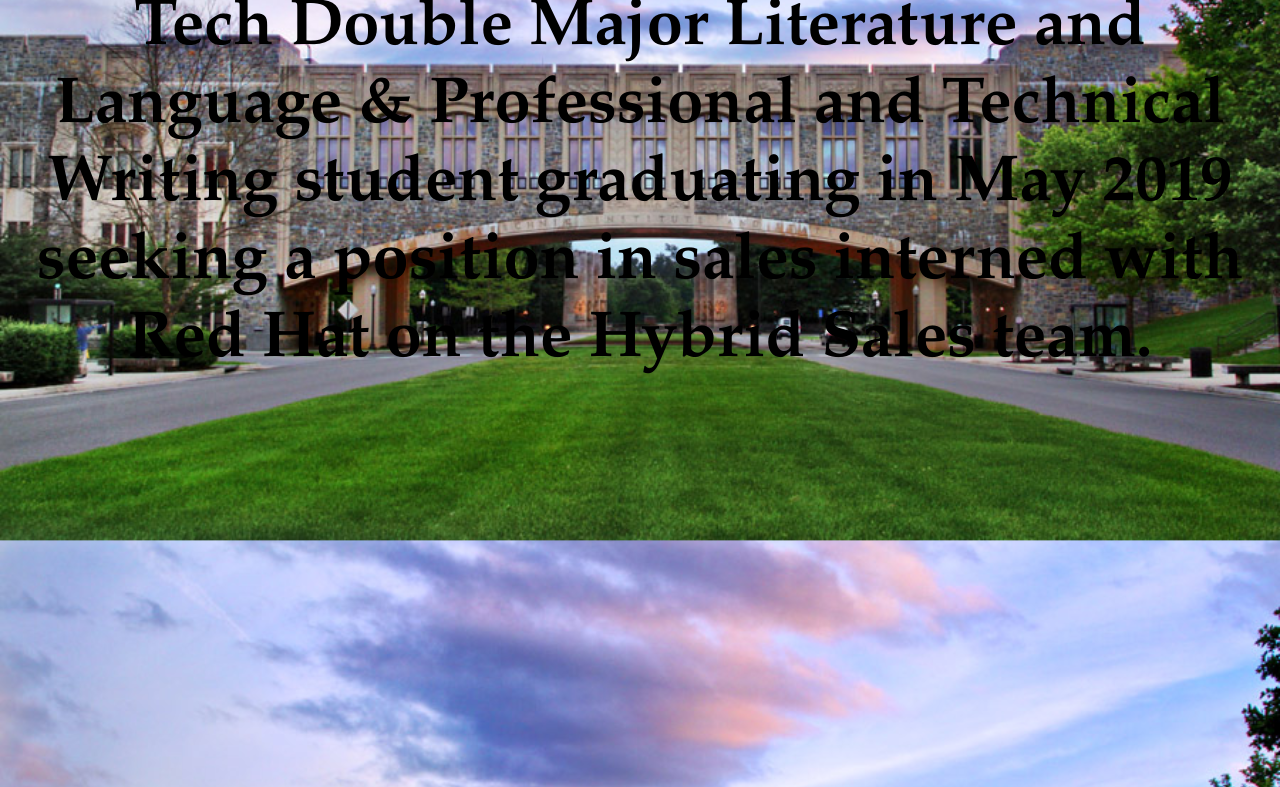
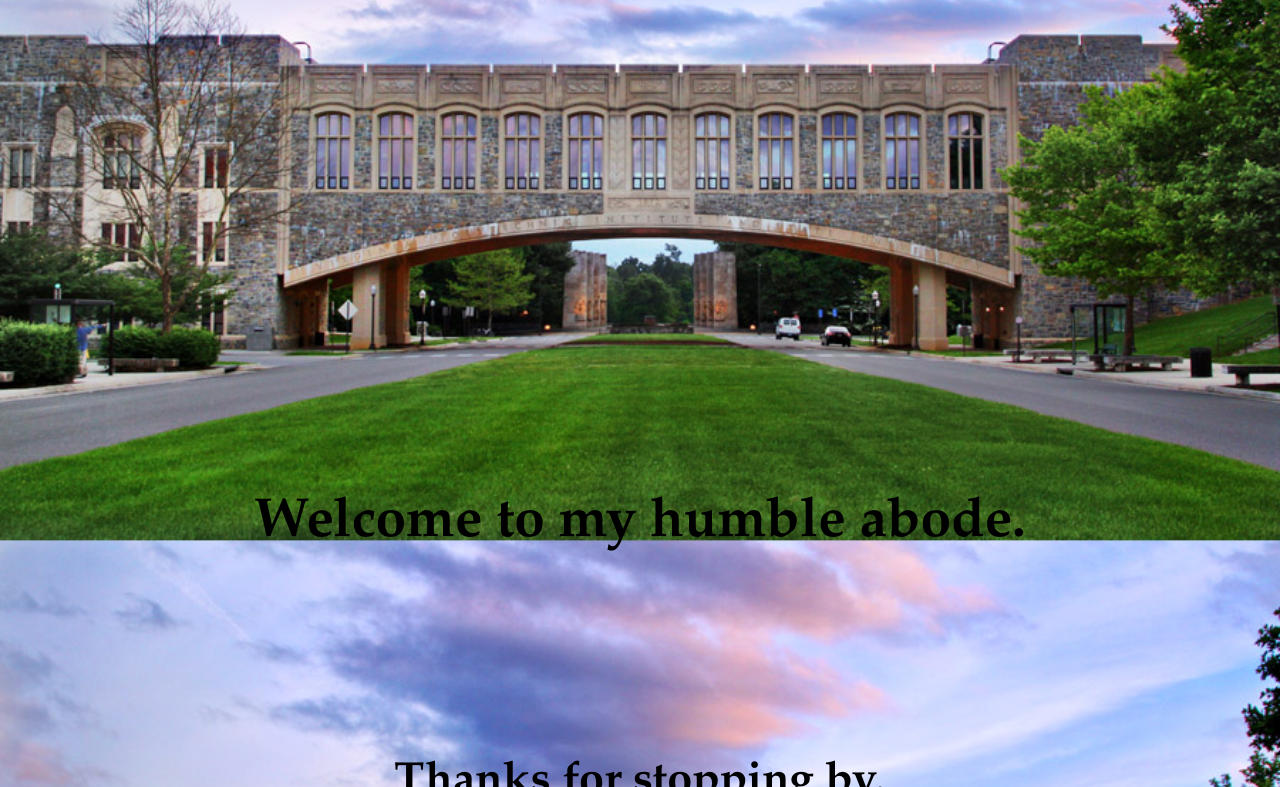
Before and after one commit to Kscarrone/engl4814f18, a plain HTML site: page index.html in a window 1280 px wide. Shown: the part 313-1100 px from the top of the page. Drawn offline with Linux system fonts and the light colour scheme.

Commit message:
more
changes

```diff
--- a/index.html
+++ b/index.html
@@ -18,9 +18,7 @@
 
   </div>
 
-    <h1>Kathleen Scarrone's Portfolio:
-      Virginia Tech Double Major Literature and Language & Professional and Technical Writing student graduating in May 2019 seeking a position in sales interned with Red Hat on the Hybrid Sales team.
-</h1>
+    <h1>Kathleen Scarrone's Portfolio</h1>
     <h2>Welcome to my humble abode.</h2>
     <h3>Thanks for stopping by.</h3>
 
--- a/main.css
+++ b/main.css
@@ -2,6 +2,7 @@
 Education
 </h1>
 <p> Virginia Polytechnic Institute and State University </P>
+
 
 <li>
 Bachelor of Arts: Double Major Literature and Language & Professional and Technical Writing
@@ -12,6 +13,7 @@
 <li>
 Dean's List- Fall 2015, Fall 2016, Fall 2017, Spring 2017, Spring 2018
 </li>
+<li> The National Society of Collegiate Scholars </li>
 
 
 <h2>
@@ -81,8 +83,8 @@
 h1 {
   font-family: Palatino;
   text-align: center;
-  margin-top: 200px;
-  margin-bottom: 500px;
+  margin-top: 50px;
+  margin-bottom: 50px;
   font-size: 40px;
   text-attachment:fixed;
   color:black;
@@ -92,8 +94,8 @@
 h2 {
   font-family: Palatino;
   text-align: center;
-  margin-top: 200px;
-  margin-bottom: 500px;
+  margin-top: 50px;
+  margin-bottom: 50px;
   font-size: 40px;
   text-attachment:fixed;
   color:black;
@@ -102,8 +104,8 @@
 h3 {
   font-family: Palatino;
   text-align: center;
-  margin-top: 200px;
-  margin-bottom: 500px;
+  margin-top: 50px;
+  margin-bottom: 50px;
   font-size: 40px;
   text-attachment:fixed;
   color:black;
```
